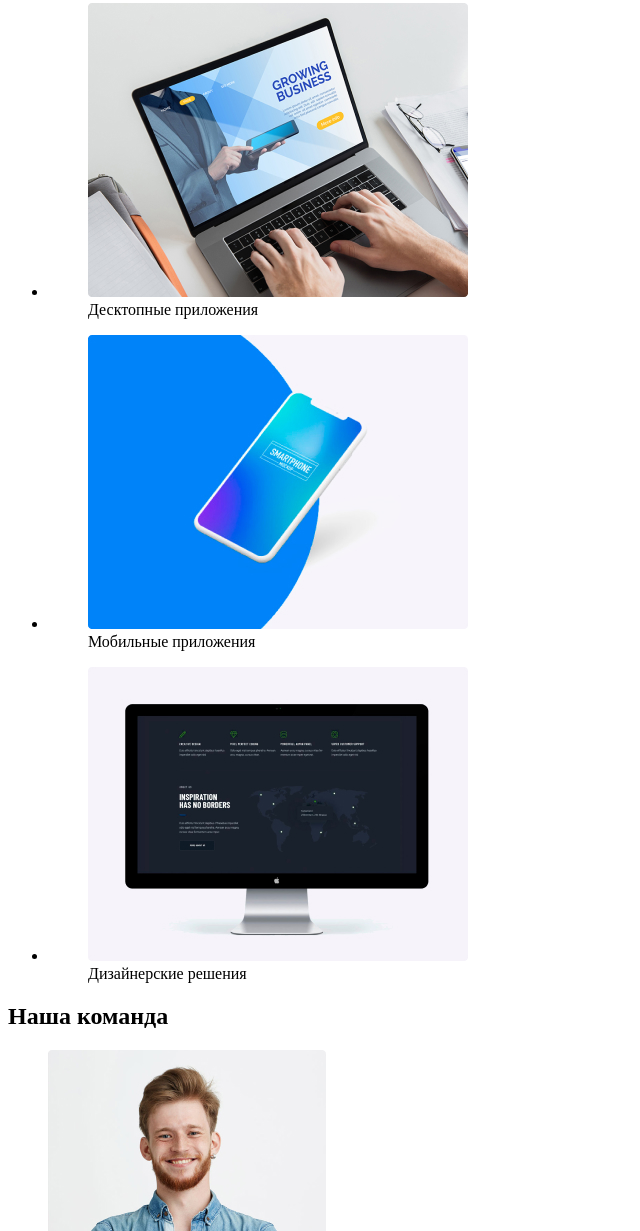
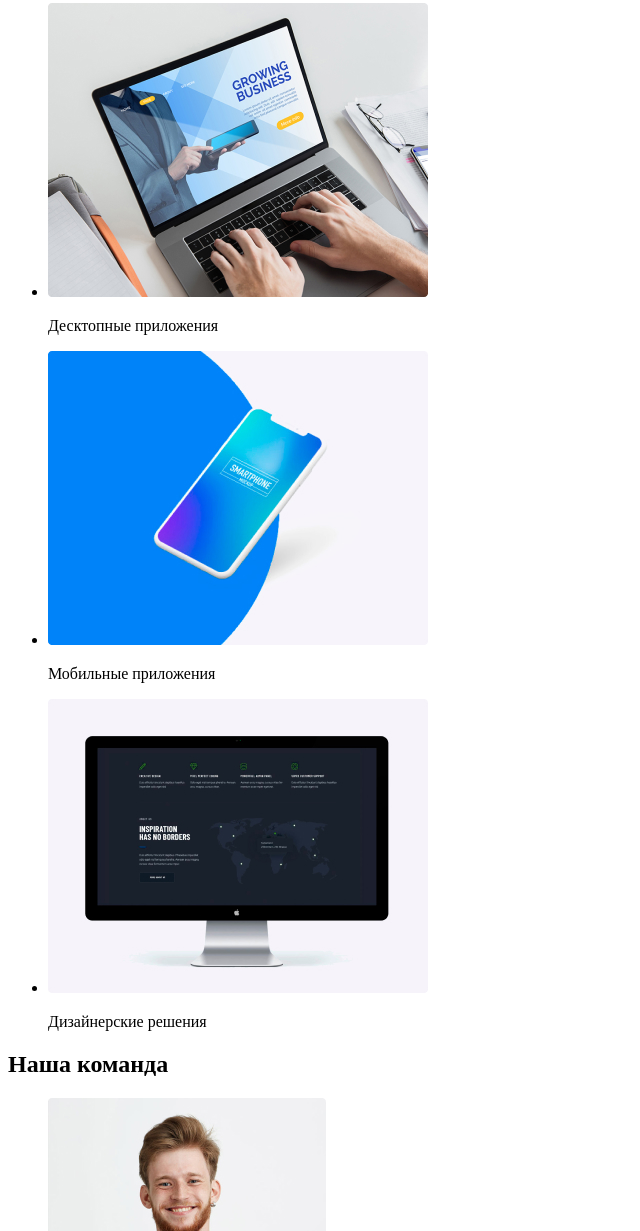
Before and after one commit to vik-art/goit-markup-hw-01, a plain HTML site: page index.html in a window 1280 px wide. Shown: the part 654-1885 px from the top of the page, without its empty margins (0-640 px from the left). Drawn offline with Linux system fonts and the light colour scheme.

Commit message:
figures deleted

```diff
--- a/index.html
+++ b/index.html
@@ -55,22 +55,16 @@
             <h2>Чем мы занимаемся</h2>
             <ul>
                 <li>
-                    <figure>
-                        <img src="./images/personal-computer.jpg" alt="Приложение для ПК" width="380" height="294">
-                        <figcaption>Десктопные приложения</figcaption>
-                    </figure>
+                    <img src="./images/personal-computer.jpg" alt="Приложение для ПК" width="380" height="294">
+                    <p>Десктопные приложения</p>
                 </li>
                 <li>
-                    <figure>
-                        <img src="./images/mobile.jpg" alt="Приложение для телефона" width="380" height="294">
-                        <figcaption>Мобильные приложения</figcaption>
-                    </figure>
+                    <img src="./images/mobile.jpg" alt="Приложение для телефона" width="380" height="294">
+                    <p>Мобильные приложения</p>
                 </li>
                 <li>
-                    <figure>
-                        <img src="./images/app.jpg" alt="Дизайн" width="380" height="294">
-                        <figcaption>Дизайнерские решения</figcaption>
-                    </figure>
+                    <img src="./images/app.jpg" alt="Дизайн" width="380" height="294">
+                    <p>Дизайнерские решения</p>
                 </li>
             </ul>
         </section>
```
